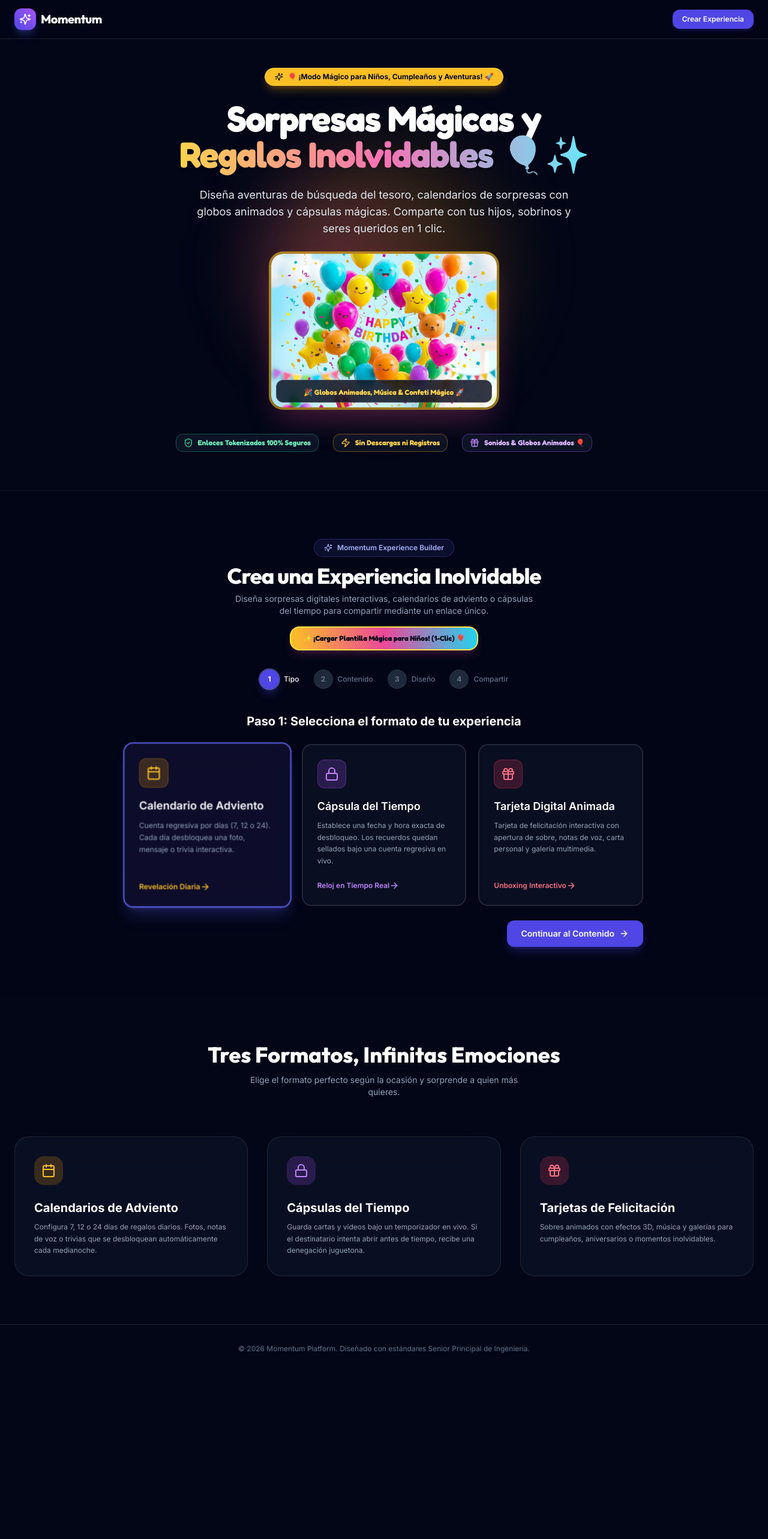
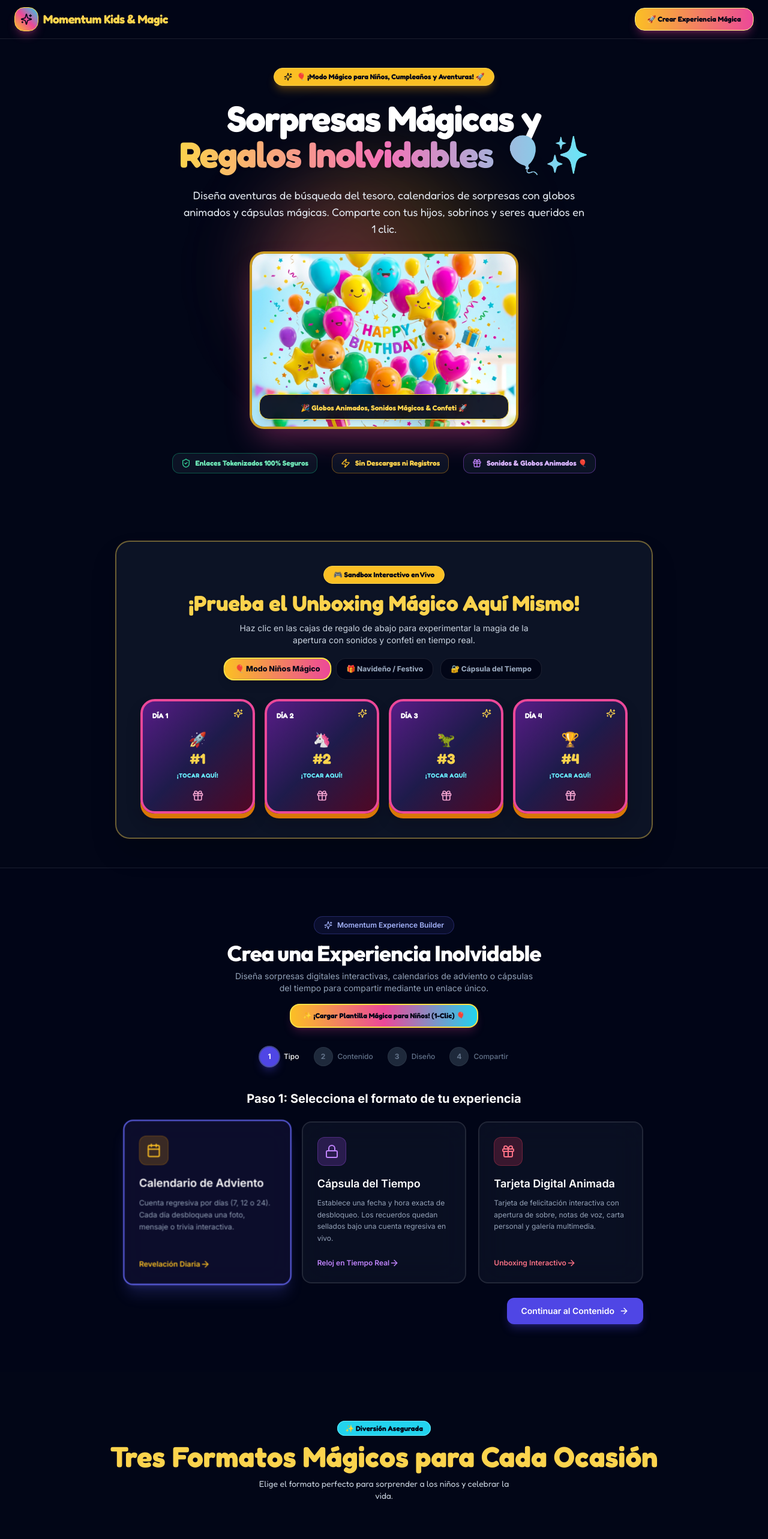
Before and after one commit to Arcano3Ai/jannetideas, a Next.js app: page / in a window 1280 px wide. Shown: the top 2565 px of the page at 60% size. Before the commit the page ends 2288 px from the top, so only its background shows below. Built offline with nearby package versions, Linux system fonts and the light colour scheme; a web font is replaced by a local one.

Commit message:
feat: Add MagicCursor star trail, InteractiveShowcase sandbox, and God Mode kids sections

```diff
--- a/app/page.tsx
+++ b/app/page.tsx
@@ -1,28 +1,33 @@
 import React from 'react';
 import { CreatorWizard } from '@/components/creators/CreatorWizard';
-import { Sparkles, Gift, Lock, Calendar, ShieldCheck, Zap } from 'lucide-react';
+import { MagicCursor } from '@/components/viewer/MagicCursor';
+import { InteractiveShowcase } from '@/components/landing/InteractiveShowcase';
+import { Sparkles, Gift, Lock, Calendar, ShieldCheck, Zap, Heart, Star, Smile, Rocket, HelpCircle } from 'lucide-react';
 
 export default function HomePage() {
   return (
-    <main className="min-h-screen bg-slate-950 text-white selection:bg-indigo-500 selection:text-white">
+    <main className="min-h-screen bg-slate-950 text-white selection:bg-amber-400 selection:text-slate-950 relative">
+      {/* Magic Wand Cursor Effect */}
+      <MagicCursor />
+
       {/* Navigation Header */}
       <header className="border-b border-white/10 bg-slate-950/80 backdrop-blur-xl sticky top-0 z-40">
         <div className="max-w-7xl mx-auto px-4 sm:px-6 h-16 flex items-center justify-between">
           <div className="flex items-center gap-2">
-            <div className="w-9 h-9 rounded-xl bg-gradient-to-tr from-indigo-600 to-purple-500 flex items-center justify-center shadow-lg shadow-indigo-500/30">
-              <Sparkles className="w-5 h-5 text-white" />
+            <div className="w-10 h-10 rounded-2xl bg-gradient-to-tr from-amber-400 via-pink-500 to-cyan-400 flex items-center justify-center shadow-lg shadow-pink-500/30 border border-yellow-300">
+              <Sparkles className="w-5 h-5 text-slate-950" />
             </div>
-            <span className="text-xl font-extrabold tracking-tight font-heading text-white">
-              Momentum
+            <span className="text-xl font-extrabold tracking-tight font-kids text-amber-300">
+              Momentum Kids & Magic
             </span>
           </div>
 
           <div className="flex items-center gap-4">
             <a
               href="#builder"
-              className="px-4 py-2 bg-indigo-600 hover:bg-indigo-500 text-white rounded-xl text-xs font-semibold shadow-md shadow-indigo-600/20 transition-all"
+              className="px-5 py-2.5 bg-gradient-to-r from-amber-400 to-pink-500 hover:from-amber-300 hover:to-pink-400 text-slate-950 rounded-2xl text-xs font-black shadow-lg shadow-pink-500/30 transition-all font-kids border border-yellow-200"
             >
-              Crear Experiencia
+              🚀 Crear Experiencia Mágica
             </a>
           </div>
         </div>
@@ -35,7 +40,7 @@ export default function HomePage() {
         <div className="absolute top-1/3 left-1/3 w-64 h-64 bg-pink-500/20 rounded-full blur-3xl pointer-events-none" />
 
         <div className="max-w-4xl mx-auto space-y-6 relative z-10">
-          <div className="inline-flex items-center gap-2 px-4 py-1.5 rounded-full bg-amber-400 text-slate-950 font-bold text-xs border border-amber-300 shadow-lg shadow-amber-500/30">
+          <div className="inline-flex items-center gap-2 px-4 py-1.5 rounded-full bg-amber-400 text-slate-950 font-bold text-xs border border-amber-300 shadow-lg shadow-amber-500/30 font-kids">
             <Sparkles className="w-3.5 h-3.5" />
             🎈 ¡Modo Mágico para Niños, Cumpleaños y Aventuras! 🚀
           </div>
@@ -47,29 +52,29 @@ export default function HomePage() {
             </span>
           </h1>
 
-          <p className="text-slate-200 text-base sm:text-lg max-w-2xl mx-auto leading-relaxed">
+          <p className="text-slate-200 text-base sm:text-lg max-w-2xl mx-auto leading-relaxed font-kids">
             Diseña aventuras de búsqueda del tesoro, calendarios de sorpresas con globos animados y cápsulas mágicas. Comparte con tus hijos, sobrinos y seres queridos en 1 clic.
           </p>
 
           {/* 3D Balloons Banner Display */}
-          <div className="relative mx-auto max-w-sm rounded-3xl overflow-hidden border-4 border-amber-400/60 shadow-2xl shadow-pink-500/30 my-4 transform hover:scale-105 transition-transform">
-            <img src="/images/kids_party_balloons.jpg" alt="Fiesta de Globos" className="w-full h-48 sm:h-64 object-cover" />
-            <div className="absolute bottom-2 left-2 right-2 bg-slate-950/80 backdrop-blur-md px-3 py-1.5 rounded-xl border border-white/20 text-center">
-              <span className="text-xs font-bold font-kids text-amber-300">🎉 Globos Animados, Música & Confeti Mágico 🚀</span>
+          <div className="relative mx-auto max-w-md rounded-3xl overflow-hidden border-4 border-amber-400/80 shadow-2xl shadow-pink-500/40 my-6 transform hover:scale-105 transition-transform bg-slate-900">
+            <img src="/images/kids_party_balloons.jpg" alt="Fiesta de Globos" className="w-full h-56 sm:h-72 object-cover" />
+            <div className="absolute bottom-3 left-3 right-3 bg-slate-950/90 backdrop-blur-md px-4 py-2 rounded-2xl border border-yellow-300 text-center shadow-lg">
+              <span className="text-xs font-bold font-kids text-amber-300">🎉 Globos Animados, Sonidos Mágicos & Confeti 🚀</span>
             </div>
           </div>
 
           {/* Feature Badges */}
           <div className="flex flex-wrap items-center justify-center gap-6 pt-4 text-xs font-bold text-slate-200 font-kids">
-            <div className="flex items-center gap-2 bg-slate-900/80 px-3 py-1.5 rounded-xl border border-emerald-500/40 text-emerald-300">
+            <div className="flex items-center gap-2 bg-slate-900/80 px-3.5 py-2 rounded-xl border border-emerald-500/40 text-emerald-300">
               <ShieldCheck className="w-4 h-4 text-emerald-400" />
               <span>Enlaces Tokenizados 100% Seguros</span>
             </div>
-            <div className="flex items-center gap-2 bg-slate-900/80 px-3 py-1.5 rounded-xl border border-amber-500/40 text-amber-300">
+            <div className="flex items-center gap-2 bg-slate-900/80 px-3.5 py-2 rounded-xl border border-amber-500/40 text-amber-300">
               <Zap className="w-4 h-4 text-amber-400" />
               <span>Sin Descargas ni Registros</span>
             </div>
-            <div className="flex items-center gap-2 bg-slate-900/80 px-3 py-1.5 rounded-xl border border-purple-500/40 text-purple-300">
+            <div className="flex items-center gap-2 bg-slate-900/80 px-3.5 py-2 rounded-xl border border-purple-500/40 text-purple-300">
               <Gift className="w-4 h-4 text-purple-400" />
               <span>Sonidos & Globos Animados 🎈</span>
             </div>
@@ -77,58 +82,66 @@ export default function HomePage() {
         </div>
       </section>
 
+      {/* Interactive Sandbox Section */}
+      <section className="px-4">
+        <InteractiveShowcase />
+      </section>
+
       {/* Main Builder Wizard Section */}
-      <section id="builder" className="py-12 border-t border-white/5 bg-slate-950/60">
+      <section id="builder" className="py-12 border-t border-white/10 bg-slate-950/80">
         <CreatorWizard />
       </section>
 
       {/* Feature Showcase Grid */}
       <section className="py-20 max-w-7xl mx-auto px-4 sm:px-6">
         <div className="text-center mb-16 space-y-3">
-          <h2 className="text-2xl sm:text-4xl font-extrabold font-heading text-white">
-            Tres Formatos, Infinitas Emociones
+          <span className="text-xs font-bold font-kids bg-cyan-400 text-slate-950 px-3 py-1 rounded-full border border-cyan-300">
+            ✨ Diversión Asegurada
+          </span>
+          <h2 className="text-3xl sm:text-5xl font-extrabold font-kids text-amber-300">
+            Tres Formatos Mágicos para Cada Ocasión
           </h2>
-          <p className="text-slate-400 text-sm max-w-md mx-auto">
-            Elige el formato perfecto según la ocasión y sorprende a quien más quieres.
+          <p className="text-slate-300 text-sm max-w-md mx-auto font-kids">
+            Elige el formato perfecto para sorprender a los niños y celebrar la vida.
           </p>
         </div>
 
         <div className="grid grid-cols-1 md:grid-cols-3 gap-8">
-          <div className="p-8 rounded-3xl bg-slate-900/60 border border-white/10 backdrop-blur-xl">
-            <div className="w-12 h-12 rounded-2xl bg-amber-500/20 text-amber-400 flex items-center justify-center mb-6">
-              <Calendar className="w-6 h-6" />
+          <div className="p-8 rounded-3xl bg-slate-900/80 border-2 border-amber-400/40 backdrop-blur-xl shadow-xl hover:border-amber-300 transition-all">
+            <div className="w-14 h-14 rounded-2xl bg-amber-400 text-slate-950 flex items-center justify-center mb-6 border-2 border-amber-300 font-bold text-2xl shadow-lg shadow-amber-400/30">
+              <Calendar className="w-7 h-7" />
             </div>
-            <h3 className="text-xl font-bold text-white mb-2">Calendarios de Adviento</h3>
-            <p className="text-slate-400 text-xs leading-relaxed">
-              Configura 7, 12 o 24 días de regalos diarios. Fotos, notas de voz o trivias que se desbloquean automáticamente cada medianoche.
+            <h3 className="text-xl font-bold font-kids text-amber-300 mb-2">Calendarios de Sorpresas</h3>
+            <p className="text-slate-300 text-xs leading-relaxed font-kids">
+              7, 12 o 24 días de pequeñas misiones, regalos, notas de voz de papá/mamá y preguntas de superhéroes que se abren cada día.
             </p>
           </div>
 
-          <div className="p-8 rounded-3xl bg-slate-900/60 border border-white/10 backdrop-blur-xl">
-            <div className="w-12 h-12 rounded-2xl bg-purple-500/20 text-purple-400 flex items-center justify-center mb-6">
-              <Lock className="w-6 h-6" />
+          <div className="p-8 rounded-3xl bg-slate-900/80 border-2 border-purple-400/40 backdrop-blur-xl shadow-xl hover:border-purple-300 transition-all">
+            <div className="w-14 h-14 rounded-2xl bg-purple-500 text-white flex items-center justify-center mb-6 border-2 border-purple-300 font-bold text-2xl shadow-lg shadow-purple-500/30">
+              <Lock className="w-7 h-7" />
             </div>
-            <h3 className="text-xl font-bold text-white mb-2">Cápsulas del Tiempo</h3>
-            <p className="text-slate-400 text-xs leading-relaxed">
-              Guarda cartas y videos bajo un temporizador en vivo. Si el destinatario intenta abrir antes de tiempo, recibe una denegación juguetona.
+            <h3 className="text-xl font-bold font-kids text-purple-300 mb-2">Baúl del Tesoro Secreto</h3>
+            <p className="text-slate-300 text-xs leading-relaxed font-kids">
+              Cápsulas del tiempo con temporizador en vivo en milisegundos. Si intentan abrir antes de la fecha de cumpleaños, ¡reciben una alerta juguetona!
             </p>
           </div>
 
-          <div className="p-8 rounded-3xl bg-slate-900/60 border border-white/10 backdrop-blur-xl">
-            <div className="w-12 h-12 rounded-2xl bg-rose-500/20 text-rose-400 flex items-center justify-center mb-6">
-              <Gift className="w-6 h-6" />
+          <div className="p-8 rounded-3xl bg-slate-900/80 border-2 border-pink-400/40 backdrop-blur-xl shadow-xl hover:border-pink-300 transition-all">
+            <div className="w-14 h-14 rounded-2xl bg-pink-500 text-white flex items-center justify-center mb-6 border-2 border-pink-300 font-bold text-2xl shadow-lg shadow-pink-500/30">
+              <Gift className="w-7 h-7" />
             </div>
-            <h3 className="text-xl font-bold text-white mb-2">Tarjetas de Felicitación</h3>
-            <p className="text-slate-400 text-xs leading-relaxed">
-              Sobres animados con efectos 3D, música y galerías para cumpleaños, aniversarios o momentos inolvidables.
+            <h3 className="text-xl font-bold font-kids text-pink-300 mb-2">Tarjetas Animadas 3D</h3>
+            <p className="text-slate-300 text-xs leading-relaxed font-kids">
+              Sobres interactivos con efectos 3D, música alegre de celebración, fotos animadas y mensajes afectuosos.
             </p>
           </div>
         </div>
       </section>
 
       {/* Footer */}
-      <footer className="border-t border-white/10 py-8 text-center text-xs text-slate-500">
-        <p>© 2026 Momentum Platform. Diseñado con estándares Senior Principal de Ingeniería.</p>
+      <footer className="border-t border-white/10 py-8 text-center text-xs text-slate-400 font-kids">
+        <p>© 2026 Momentum Kids & Magic Platform. Desarrollado con estándares God Mode de Ingeniería.</p>
       </footer>
     </main>
   );
--- /dev/null
+++ b/components/landing/InteractiveShowcase.tsx
@@ -0,0 +1,120 @@
+'use client';
+
+import React, { useState } from 'react';
+import { motion, AnimatePresence } from 'framer-motion';
+import { Sparkles, Gift, Lock, Volume2, Star, Check, HelpCircle } from 'lucide-react';
+import { playMagicChimeSound } from '@/lib/sound';
+import confetti from 'canvas-confetti';
+
+export const InteractiveShowcase: React.FC = () => {
+  const [activeTab, setActiveTab] = useState<'kids' | 'festive' | 'capsule'>('kids');
+  const [openedBox, setOpenedBox] = useState<number | null>(null);
+
+  const handleBoxClick = (boxNum: number) => {
+    playMagicChimeSound();
+    setOpenedBox(boxNum);
+    confetti({ particleCount: 100, spread: 80, origin: { y: 0.6 } });
+  };
+
+  return (
+    <div className="bg-slate-900/80 border-2 border-amber-300/40 rounded-3xl p-6 sm:p-10 backdrop-blur-2xl shadow-2xl space-y-8 max-w-4xl mx-auto my-12">
+      <div className="text-center space-y-3">
+        <span className="text-xs font-black font-kids bg-amber-400 text-slate-950 px-4 py-1.5 rounded-full border border-amber-300 shadow-md inline-block">
+          🎮 Sandbox Interactivo en Vivo
+        </span>
+        <h2 className="text-2xl sm:text-4xl font-extrabold font-kids text-amber-300 drop-shadow">
+          ¡Prueba el Unboxing Mágico Aquí Mismo!
+        </h2>
+        <p className="text-slate-300 text-xs sm:text-sm max-w-lg mx-auto">
+          Haz clic en las cajas de regalo de abajo para experimentar la magia de la apertura con sonidos y confeti en tiempo real.
+        </p>
+
+        {/* Tab Switcher */}
+        <div className="flex flex-wrap justify-center gap-3 pt-2">
+          {[
+            { id: 'kids', label: '🎈 Modo Niños Mágico' },
+            { id: 'festive', label: '🎁 Navideño / Festivo' },
+            { id: 'capsule', label: '🔐 Cápsula del Tiempo' },
+          ].map((tab) => (
+            <button
+              key={tab.id}
+              onClick={() => {
+                playMagicChimeSound();
+                setActiveTab(tab.id as any);
+                setOpenedBox(null);
+              }}
+              className={`px-4 py-2 rounded-2xl text-xs font-black transition-all ${
+                activeTab === tab.id
+                  ? 'bg-gradient-to-r from-amber-400 to-pink-500 text-slate-950 shadow-lg scale-105 border-2 border-yellow-300'
+                  : 'bg-slate-950 text-slate-400 hover:text-white border border-white/10'
+              }`}
+            >
+              {tab.label}
+            </button>
+          ))}
+        </div>
+      </div>
+
+      {/* Interactive Grid Demo */}
+      <div className="grid grid-cols-2 sm:grid-cols-4 gap-4">
+        {[1, 2, 3, 4].map((boxNum) => {
+          const isOpen = openedBox === boxNum;
+          return (
+            <motion.button
+              key={boxNum}
+              whileHover={{ scale: 1.1, rotate: [-2, 2, 0] }}
+              whileTap={{ scale: 0.9 }}
+              onClick={() => handleBoxClick(boxNum)}
+              className={`aspect-square rounded-3xl p-4 flex flex-col items-center justify-between border-4 transition-all duration-300 shadow-xl overflow-hidden relative ${
+                isOpen
+                  ? 'border-yellow-300 bg-gradient-to-br from-yellow-300 via-pink-500 to-cyan-400 text-slate-950 shadow-yellow-400/50'
+                  : 'border-pink-500 bg-gradient-to-br from-purple-900 via-indigo-950 to-pink-950 text-white shadow-pink-500/30 btn-kids-toy'
+              }`}
+            >
+              <div className="w-full flex justify-between items-center text-xs font-black font-kids">
+                <span>DÍA {boxNum}</span>
+                {isOpen ? <Check className="w-4 h-4 text-slate-950" /> : <Sparkles className="w-4 h-4 text-amber-300 animate-bounce" />}
+              </div>
+
+              <div className="my-auto text-center font-kids">
+                <span className="text-2xl block">
+                  {['🚀', '🦄', '🦖', '🏆'][boxNum - 1]}
+                </span>
+                <span className="text-2xl font-extrabold text-amber-300 block">
+                  #{boxNum}
+                </span>
+                <span className="text-[10px] font-bold uppercase tracking-wider block mt-1 text-cyan-300">
+                  {isOpen ? '¡Revelado!' : '¡Tocar aquí!'}
+                </span>
+              </div>
+
+              <Gift className="w-5 h-5 text-pink-300 animate-pulse" />
+            </motion.button>
+          );
+        })}
+      </div>
+
+      {/* Opened Surprise Display Panel */}
+      <AnimatePresence>
+        {openedBox && (
+          <motion.div
+            initial={{ opacity: 0, y: 15 }}
+            animate={{ opacity: 1, y: 0 }}
+            exit={{ opacity: 0, y: -15 }}
+            className="p-6 bg-slate-950 border-2 border-yellow-300 rounded-3xl text-center space-y-3 shadow-2xl relative"
+          >
+            <div className="p-3 bg-yellow-400 text-slate-950 rounded-full w-12 h-12 flex items-center justify-center mx-auto border-2 border-amber-300 animate-bounce font-extrabold text-xl">
+              {['🚀', '🦄', '🦖', '🏆'][openedBox - 1]}
+            </div>
+            <h3 className="text-lg font-black font-kids text-amber-300">
+              ¡Sorpresa #{openedBox} Revelada!
+            </h3>
+            <p className="text-xs text-slate-200 font-serif italic italic font-medium max-w-md mx-auto">
+              "{['¡Tu aventura espacial comienza hoy! Revisa debajo de la almohada 🚀', '¡Ganaste una medalla de valentía y un unicornio brillante! 🦄', '¡Demostraste tener súper fuerza de dinosaurio! 🦖', '¡Eres el campeón absoluto de las sorpresas! 🏆'][openedBox - 1]}"
+            </p>
+          </motion.div>
+        )}
+      </AnimatePresence>
+    </div>
+  );
+};
--- /dev/null
+++ b/components/viewer/MagicCursor.tsx
@@ -0,0 +1,95 @@
+'use client';
+
+import React, { useEffect, useState } from 'react';
+import { motion, AnimatePresence } from 'framer-motion';
+
+interface Particle {
+  id: number;
+  x: number;
+  y: number;
+  size: number;
+  color: string;
+  emoji: string;
+}
+
+const SPARKLE_COLORS = ['#fbbf24', '#f472b6', '#38bdf8', '#a855f7', '#4ade80'];
+const EMOJIS = ['✨', '⭐', '💫', '🎈', '🌟'];
+
+export const MagicCursor: React.FC = () => {
+  const [pos, setPos] = useState({ x: -100, y: -100 });
+  const [particles, setParticles] = useState<Particle[]>([]);
+  const [isClicking, setIsClicking] = useState(false);
+
+  useEffect(() => {
+    let particleId = 0;
+
+    const handleMouseMove = (e: MouseEvent) => {
+      setPos({ x: e.clientX, y: e.clientY });
+
+      // Spawn a trailing sparkle particle periodically
+      if (Math.random() < 0.4) {
+        const newParticle: Particle = {
+          id: particleId++,
+          x: e.clientX + (Math.random() * 16 - 8),
+          y: e.clientY + (Math.random() * 16 - 8),
+          size: Math.floor(Math.random() * 10) + 12,
+          color: SPARKLE_COLORS[Math.floor(Math.random() * SPARKLE_COLORS.length)],
+          emoji: EMOJIS[Math.floor(Math.random() * EMOJIS.length)],
+        };
+
+        setParticles((prev) => [...prev.slice(-15), newParticle]);
+      }
+    };
+
+    const handleMouseDown = () => setIsClicking(true);
+    const handleMouseUp = () => setIsClicking(false);
+
+    window.addEventListener('mousemove', handleMouseMove);
+    window.addEventListener('mousedown', handleMouseDown);
+    window.addEventListener('mouseup', handleMouseUp);
+
+    return () => {
+      window.removeEventListener('mousemove', handleMouseMove);
+      window.removeEventListener('mousedown', handleMouseDown);
+      window.removeEventListener('mouseup', handleMouseUp);
+    };
+  }, []);
+
+  return (
+    <div className="pointer-events-none fixed inset-0 z-50 overflow-hidden">
+      {/* Main Wand Cursor Dot */}
+      <motion.div
+        className="fixed top-0 left-0 w-6 h-6 rounded-full bg-gradient-to-r from-amber-300 via-pink-400 to-cyan-400 border-2 border-white shadow-lg shadow-amber-400/50 flex items-center justify-center text-[10px]"
+        animate={{
+          x: pos.x - 12,
+          y: pos.y - 12,
+          scale: isClicking ? 1.5 : 1,
+        }}
+        transition={{ type: 'spring', damping: 25, stiffness: 400, mass: 0.2 }}
+      >
+        ✨
+      </motion.div>
+
+      {/* Trailing Sparkle Particles */}
+      <AnimatePresence>
+        {particles.map((p) => (
+          <motion.div
+            key={p.id}
+            initial={{ opacity: 1, scale: 1, x: p.x, y: p.y }}
+            animate={{
+              opacity: 0,
+              scale: 0.2,
+              y: p.y + 20,
+              x: p.x + (Math.random() * 20 - 10),
+            }}
+            transition={{ duration: 0.8, ease: 'easeOut' }}
+            style={{ position: 'fixed', fontSize: `${p.size}px` }}
+            className="drop-shadow-md select-none"
+          >
+            {p.emoji}
+          </motion.div>
+        ))}
+      </AnimatePresence>
+    </div>
+  );
+};
```
